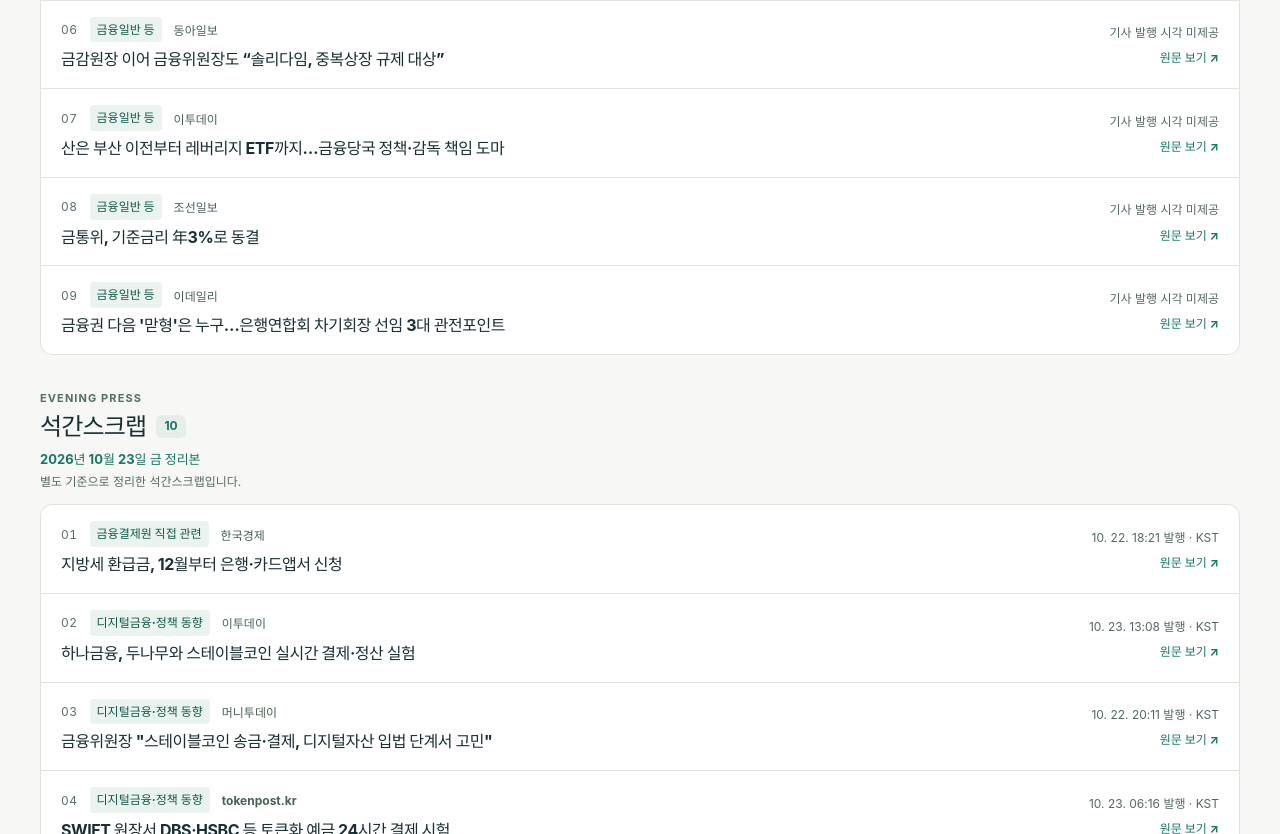
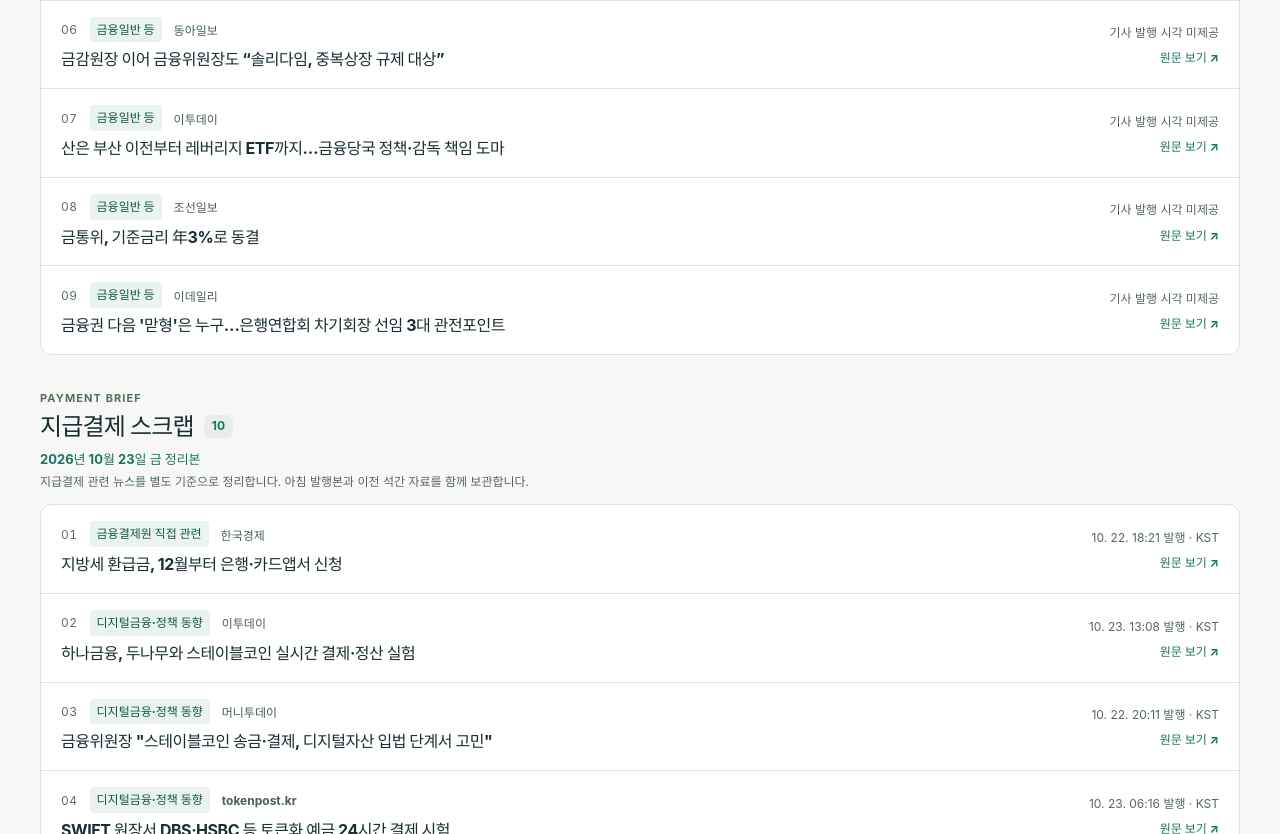
Before and after one commit to wizlife/payment_hub_site, a website: page index.html in a window 1280 px wide. Shown: the part 1887-2721 px from the top of the page. Drawn offline with Linux system fonts and the light colour scheme.

Commit message:
Name the briefing channel for both morning and archived evening editions

```diff
--- a/app.js
+++ b/app.js
@@ -2,9 +2,9 @@
 
 const $ = selector => document.querySelector(selector);
 const siteRoot = new URL('./', document.baseURI);
-const labels = { morning: '조간스크랩', evening: '석간스크랩', ai: 'AI 뉴스' };
-const subtitles = { morning: 'MORNING PRESS', evening: 'EVENING PRESS', ai: 'AI NEWS' };
-const descriptions = { morning: '조간스크랩에서 선정한 기사를 원래 순서대로 확인합니다.', evening: '별도 기준으로 정리한 석간스크랩입니다.', ai: '수신한 AI 뉴스의 분류와 요약을 그대로 이어서 읽습니다.' };
+const labels = { morning: '조간스크랩', evening: '지급결제 스크랩', ai: 'AI 뉴스' };
+const subtitles = { morning: 'MORNING PRESS', evening: 'PAYMENT BRIEF', ai: 'AI NEWS' };
+const descriptions = { morning: '조간스크랩에서 선정한 기사를 원래 순서대로 확인합니다.', evening: '지급결제 관련 뉴스를 별도 기준으로 정리합니다. 아침 발행본과 이전 석간 자료를 함께 보관합니다.', ai: '수신한 AI 뉴스의 분류와 요약을 그대로 이어서 읽습니다.' };
 let catalog;
 let documents = {items:[], coverage:[]};
 let documentsError = false;
@@ -86,7 +86,7 @@ function setOptions(select, values, selected) {
   select.value = values.some(([value]) => value === selected) ? selected : values[0]?.[0] || '';
 }
 function fillFilters() {
-  const channels = [['all', '전체 채널'], ...catalog.channels.map(channel => [channel.id, channel.label || labels[channel.id]])];
+  const channels = [['all', '전체 채널'], ...catalog.channels.map(channel => [channel.id, labels[channel.id] || channel.label])];
   const channelEditions = catalog.editions.filter(edition => state.channel === 'all' || edition.channel === state.channel);
   const archiveDates = [...new Set(channelEditions.map(e => e.date))].sort().reverse();
   const searchableNews = state.kind !== 'document' && state.region === 'all' && state.institution === 'all' && state.type === 'all' ? channelEditions.map(e => e.date) : [];
@@ -120,7 +120,10 @@ function fillFilters() {
   $('#search-sort').value = state.sort;
 }
 function editionVariant(edition) {
-  const plainTitle = `${edition.date} ${labels[edition.channel] || edition.channel}`;
+  const prefixes = [labels[edition.channel] || edition.channel];
+  if (edition.channel === 'evening') prefixes.push('석간스크랩', '지급결제 아침 스크랩');
+  const plainTitle = prefixes.map(label => `${edition.date} ${label}`).find(title =>
+    edition.title === title || edition.title?.startsWith(title + ' · ')) || `${edition.date} ${prefixes[0]}`;
   if (!edition.title || edition.title === plainTitle) return '';
   return edition.title.startsWith(plainTitle + ' · ') ? edition.title.slice(plainTitle.length + 3) : edition.title;
 }
@@ -151,13 +154,13 @@ function renderOverview() {
     const edition = catalog.editions.find(edition => edition.id === channel.latestEditionId);
     const card = element('article', `channel-card${edition ? '' : ' channel-pending'}`);
     const top = element('div', 'channel-card-top'); top.append(element('span', 'eyebrow', subtitles[channel.id] || channel.id), element('span', 'channel-status', edition ? '최신 등록본' : '연결 준비'));
-    card.append(top, element('h2', '', channel.label || labels[channel.id]));
+    card.append(top, element('h2', '', labels[channel.id] || channel.label));
     if (edition) {
       const button = element('button', 'channel-open', `${dateLabel(edition.date)} · ${edition.itemCount}건`);
       button.type = 'button'; button.append(element('span', '', '→')); button.addEventListener('click', () => openEdition(edition.id));
       card.append(button);
       if (editionVariant(edition)) card.append(element('p', 'channel-caption', editionVariant(edition)));
-    } else card.append(element('p', 'channel-empty', '자료 연결 준비 중'), element('p', 'channel-caption', '별도로 정리된 석간 자료가 연결되면 표시됩니다.'));
+    } else card.append(element('p', 'channel-empty', '자료 연결 준비 중'), element('p', 'channel-caption', '별도로 정리된 지급결제 자료가 연결되면 표시됩니다.'));
     return card;
   }));
 }
@@ -328,7 +331,7 @@ function searchCard(group) {
   const card = element('article', 'search-result'); card.dataset.articleId = group.articleId;
   const topline = element('div', 'search-result-meta');
   const publisher = element('span', 'publisher'); appendHighlighted(publisher, meta.publisher || '출처 미상');
-  topline.append(element('span', 'topic-label', meta.channelLabel || labels[meta.channel] || '뉴스'), element('span', '', `${dateLabel(meta.date)} 정리본`), publisher);
+  topline.append(element('span', 'topic-label', labels[meta.channel] || meta.channelLabel || '뉴스'), element('span', '', `${dateLabel(meta.date)} 정리본`), publisher);
   const title = element('h2'); title.append(titleLink(meta, 'search-title-link'));
   card.append(topline, title);
   if (state.query.trim()) {
--- a/index.html
+++ b/index.html
@@ -4,7 +4,7 @@
   <meta charset="UTF-8">
   <meta name="viewport" content="width=device-width, initial-scale=1">
   <meta name="theme-color" content="#f7f8f5">
-  <meta name="description" content="조간스크랩, 석간스크랩, AI 뉴스의 최신 정리본을 한곳에서 확인하고 지난 자료를 검색하는 Payment Hub.">
+  <meta name="description" content="조간스크랩, 지급결제 스크랩, AI 뉴스의 최신 정리본을 한곳에서 확인하고 지난 자료를 검색하는 Payment Hub.">
   <title>최신 브리핑 · Payment Hub</title>
   <link rel="icon" href="./favicon.svg" type="image/svg+xml">
   <link rel="stylesheet" href="./styles.css?v=20261019-overseas">
@@ -30,7 +30,7 @@
     <section class="hero" aria-labelledby="hero-title">
       <div class="hero-copy">
         <h1 id="hero-title">정리된 소식을, <span>한곳에서.</span></h1>
-        <p class="hero-description">조간·석간스크랩, AI 뉴스와 지급결제 기관자료를 함께 확인하세요.</p>
+        <p class="hero-description">조간·지급결제 스크랩, AI 뉴스와 기관자료를 함께 확인하세요.</p>
         <form id="home-search-form" class="home-search" role="search" aria-label="뉴스와 기관자료 검색">
           <div class="search-field"><label class="sr-only" for="home-search">제목, 제공된 요약, 언론사·발행기관 검색</label><input type="search" id="home-search" placeholder="제목, 제공된 요약, 언론사·발행기관로 검색" autocomplete="off"></div>
           <button class="primary-button search-submit" type="submit">검색</button>
```
Also changed, not shown: README.md.
